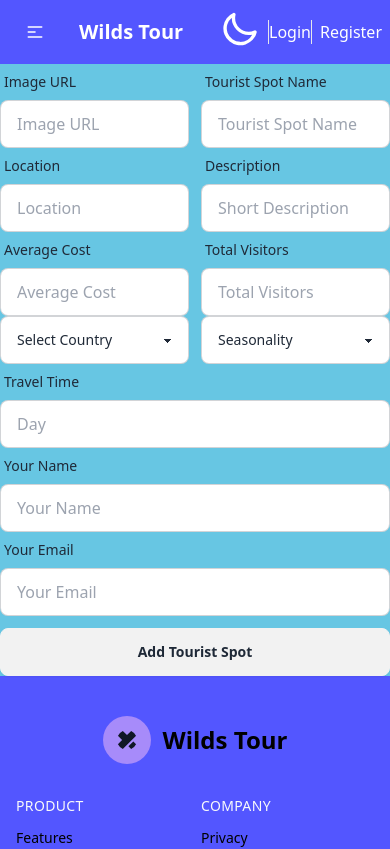
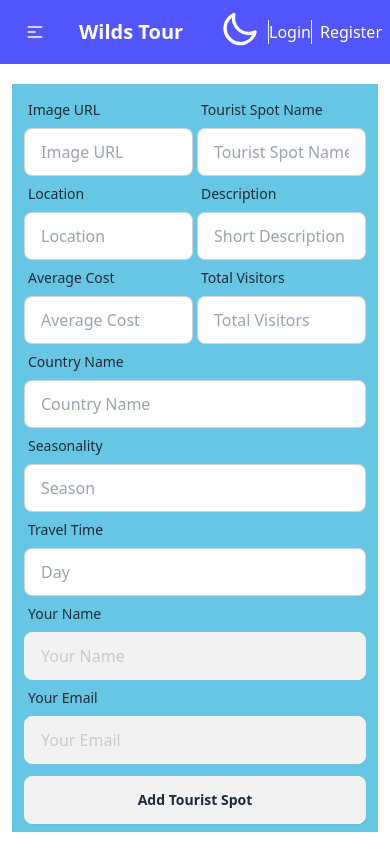
Before and after one commit to Antor4q/wilds-tour-client, a React (Vite) app: page /addSpots in a window 390 px wide. Shown: the top 849 px of the page. Built offline with nearby package versions, Linux system fonts and the light colour scheme; no server answers.

Commit message:
responsive complete all tourists spots section

```diff
--- a/src/components/TouristsSpots.jsx
+++ b/src/components/TouristsSpots.jsx
@@ -4,7 +4,7 @@ import pic1 from "../../public/pic3.jpg"
 
 const TouristsSpots = ({spot}) => {
 
-    const {image,tourists_spot_name,shortDescription,average_cost,_id,location} = spot;
+    const {tourists_spot_name,shortDescription,average_cost,_id,location} = spot;
 
     return (
         <div className="px-5 lg:px-0">
--- a/src/pages/AddSpots/AddSpots.jsx
+++ b/src/pages/AddSpots/AddSpots.jsx
@@ -1,16 +1,16 @@
-import { useState } from "react";
+import { useContext } from "react";
+import { AuthContext } from "../../routes/ContextProvider";
 
 const AddSpots = () => {
 
-    const [seasonality,setSeason] = useState("");
-    const [countryName,setCountry] = useState("");
-    console.log(seasonality, countryName)
-    const handleCountry = e => {
-        setCountry(e.target.value)
-    }
-    const handleSeason = e => {
-        setSeason(e.target.value)
-    }
+
+    const {user} = useContext(AuthContext)
+    // const {displayName,email} = user
+    const name = user?.displayName || ""
+    const email = user?.email || ""
+    console.log(user)
+
+
 
     const handleAddSpot = (e) => {
 
@@ -23,8 +23,10 @@ const AddSpots = () => {
         const shortDescription = form.description.value;
         const average_cost = form.cost.value;
         const totalVisitorsPerYear = form.visitor.value;
-        const user_name = form.name.value;
-        const user_email = form.email.value;
+        const seasonality = form.season.value
+        const countryName = form.country.value;
+        const user_name = name
+        const user_email = email
         const travel_time = form.time.value;
         const newTouristSpot = { image, tourists_spot_name,  location,  shortDescription,  average_cost,  totalVisitorsPerYear, user_name, user_email, travel_time, seasonality, countryName}
 
@@ -47,11 +49,11 @@ const AddSpots = () => {
 
 
     return (
-        <div className=" lg:max-w-[1240px] mx-auto">
-            <div className="lg:my-10 lg:px-24 bg-[#67C6E3] lg:py-6 ">
+        <div className=" lg:max-w-[1240px] mx-auto md:px-5 px-3">
+            <div className="lg:my-10 lg:px-24 md:my-8 my-5 px-3 py-2 md:shadow-xl md:px-16 bg-[#67C6E3] md:py-4 lg:py-6 ">
 
                 <form onSubmit={handleAddSpot}>
-                    <div className="flex gap-3 ">
+                    <div className="flex gap-1 lg:gap-3 ">
                         <div className="w-full">
                         <label className="label">
                             <span className="label-text">Image URL</span>
@@ -65,7 +67,7 @@ const AddSpots = () => {
                         <input type="text" placeholder="Tourist Spot Name" name="spotName" className="input w-full input-bordered" required />
                         </div>
                     </div>
-                    <div className="flex gap-3 ">
+                    <div className="flex gap-1 lg:gap-3 ">
                         <div className="w-full">
                         <label className="label">
                             <span className="label-text">Location</span>
@@ -79,7 +81,7 @@ const AddSpots = () => {
                         <input type="text" placeholder="Short Description" name="description" className="input w-full input-bordered" required />
                         </div>
                     </div>
-                    <div className="flex gap-3 ">
+                    <div className="flex lg:gap-3 gap-1 ">
                         <div className="w-full">
                         <label className="label">
                             <span className="label-text">Average Cost</span>
@@ -93,7 +95,21 @@ const AddSpots = () => {
                         <input type="text" placeholder="Total Visitors" name="visitor" className="input w-full input-bordered" required />
                         </div>
                     </div>
-                     <div className="flex gap-3 lg:mt-3">
+                    <div className="lg:flex gap-3 ">
+                        <div className="w-full">
+                        <label className="label">
+                            <span className="label-text">Country Name</span>
+                        </label>
+                        <input  type="text" placeholder="Country Name" name="country" className="input w-full input-bordered" required />
+                        </div>
+                        <div className="w-full">
+                        <label className="label">
+                            <span className="label-text">Seasonality</span>
+                        </label>
+                        <input type="text" placeholder="Season" name="season" className="input w-full input-bordered" required />
+                        </div>
+                    </div>
+                     {/* <div className="flex gap-3 lg:mt-3">
                         <div className="w-full ">
                             <select onChange={handleCountry} value={countryName} className="select select-bordered w-full  ">
                             <option disabled selected value={""}>Select Country</option>
@@ -113,7 +129,7 @@ const AddSpots = () => {
                             </select>
                         </div>
 
-                     </div>
+                     </div> */}
                     <div >
                         <div className="w-full">
                         <label className="label">
@@ -128,7 +144,7 @@ const AddSpots = () => {
                         <label className="label">
                             <span className="label-text ">Your Name</span>
                         </label>
-                        <input  type="text" placeholder="Your Name" name="name" className="input w-full input-bordered" required />
+                        <input  type="text" placeholder="Your Name" disabled defaultValue={name} name="name" className="input w-full input-bordered" required />
                         </div>
 
                     </div>
@@ -137,7 +153,7 @@ const AddSpots = () => {
                         <label className="label">
                             <span className="label-text">Your Email</span>
                         </label>
-                        <input  type="email" placeholder="Your Email" name="email" className="input w-full input-bordered" required />
+                        <input  type="email" placeholder="Your Email" disabled defaultValue={email} name="email" className="input w-full input-bordered" required />
                         </div>
 
                     </div>
--- a/src/pages/AllSpots/AllSpots.jsx
+++ b/src/pages/AllSpots/AllSpots.jsx
@@ -21,7 +21,7 @@ const AllSpots = () => {
         }
     }
     return (
-        <div className=" lg:max-w-[1240px] mx-auto lg:my-16 my-6">
+        <div className=" lg:max-w-[1240px] mx-auto lg:my-16 lg:px-0 px-3 my-6">
             <h2 className="lg:text-2xl font-bold text-xl  text-center">Explore Our All Tourists Spots</h2>
             <div className="dropdown mb-2 ">
             <div tabIndex={0} role="button" className="btn m-1 bg-[#5356FF] text-white px-6">Sort By</div>
@@ -31,7 +31,7 @@ const AllSpots = () => {
 
             </ul>
             </div>
-           <div className="grid lg:grid-cols-3 md:grid-cols-2 grid-cols-1 gap-3">
+           <div className="grid  lg:grid-cols-3 md:grid-cols-2 grid-cols-1 gap-3">
            {
                 spots.map(spot => <SingleSpot key={spot._id} spot={spot}></SingleSpot>)
             }
--- a/src/pages/SingleSpot/SingleSpot.jsx
+++ b/src/pages/SingleSpot/SingleSpot.jsx
@@ -4,7 +4,7 @@ import { Link } from "react-router-dom";
 const SingleSpot = ({spot}) => {
     const {_id,tourists_spot_name,average_cost,totalVisitorsPerYear,travel_time,seasonality} = spot
     return (
-        <div>
+        <div className="lg:px-0 px-3">
 
             <div className="card  bg-base-100 border hover:border-none hover:shadow-xl">
             <figure><img src={pic1} className="transition duration-500 hover:scale-110 " alt="Shoes" /></figure>
```
